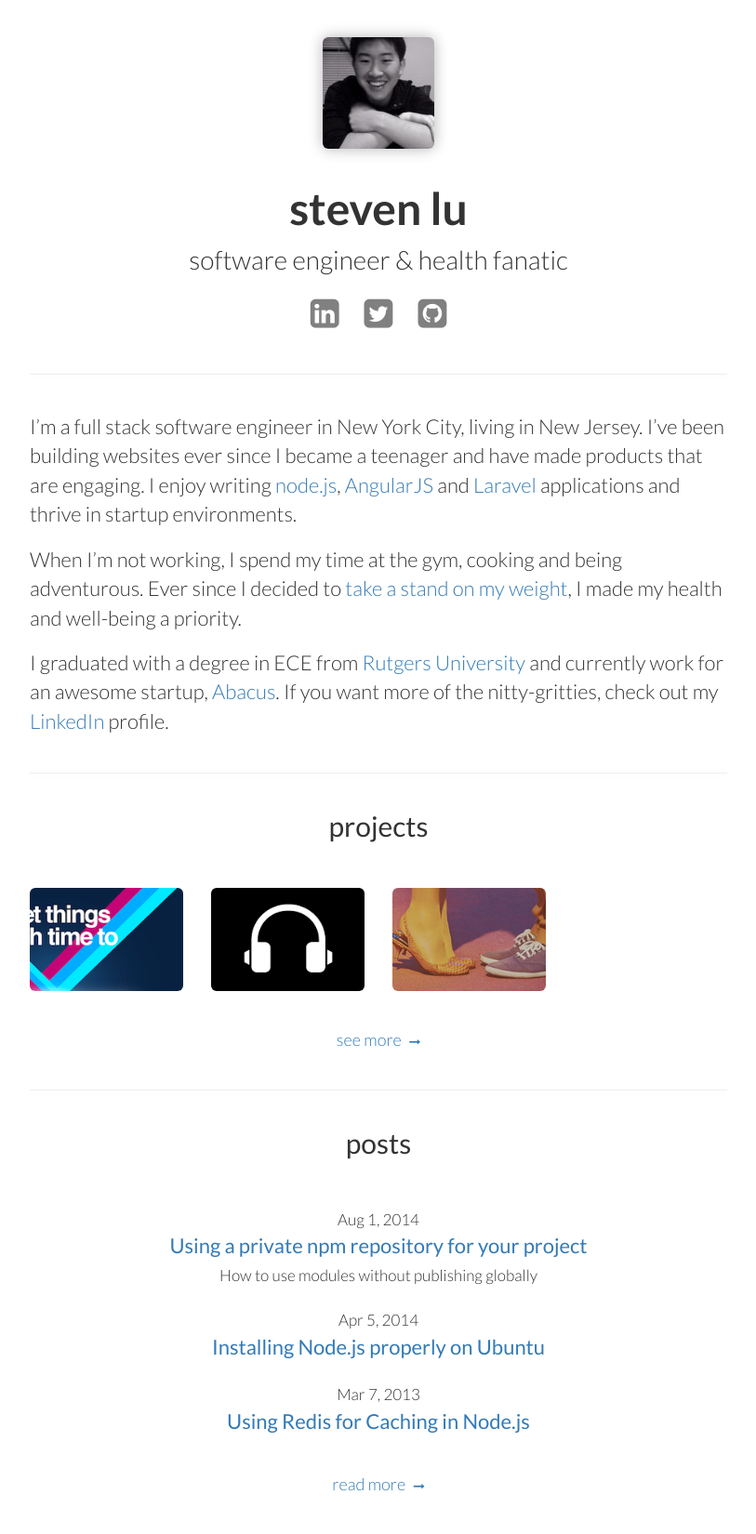
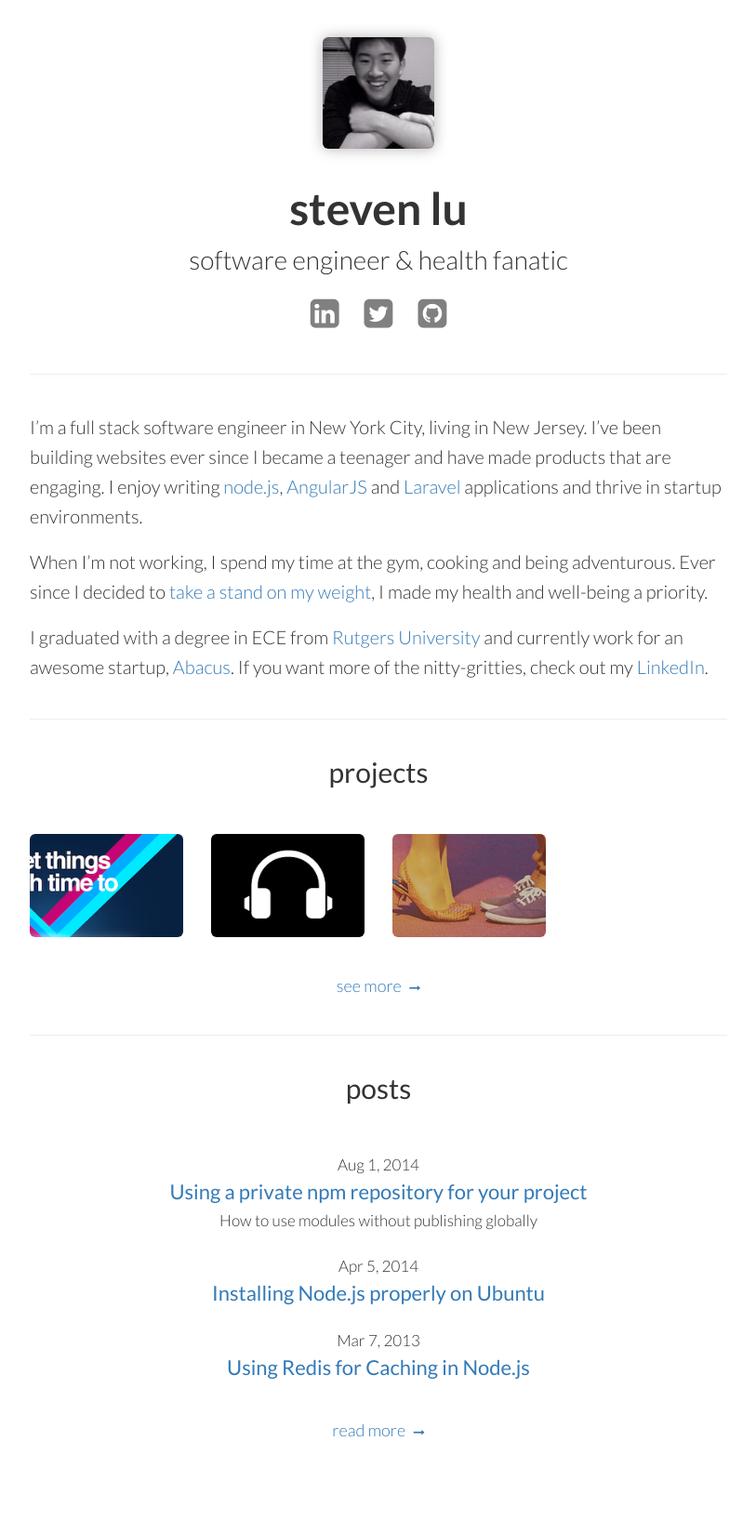
Before and after one commit to sjlu/sjlu.github.io, a Jekyll site: the page built from index.html, in a window 1280 px wide. Shown: the whole page at 93% size, without its empty margins (233-1046 px from the left). Built offline with Jekyll 4.4.1, drawn with Linux system fonts in a browser that asks for light colours; nearby versions of some CDN libraries; after the commit the page ends 1592 px from its top, so only the background shows below that.

Commit message:
Style and wordsmithing.

```diff
--- a/_includes/about.md
+++ b/_includes/about.md
@@ -2,4 +2,4 @@ I'm a full stack software engineer in New York City, living in New Jersey. I've
 
 When I'm not working, I spend my time at the gym, cooking and being adventurous. Ever since I decided to [take a stand on my weight](https://medium.com/steves-health-journey/my-transformation-story-305e0e84eae4), I made my health and well-being a priority.
 
-I graduated with a degree in ECE from [Rutgers University](http://www.rutgers.edu/) and currently work for an awesome startup, [Abacus](https://abacus.com). If you want more of the nitty-gritties, check out my [LinkedIn](https://www.linkedin.com/in/stevenlu) profile.
+I graduated with a degree in ECE from [Rutgers University](http://www.rutgers.edu/) and currently work for an awesome startup, [Abacus](https://abacus.com). If you want more of the nitty-gritties, check out my [LinkedIn](https://www.linkedin.com/in/stevenlu).
--- a/css/main.scss
+++ b/css/main.scss
@@ -72,6 +72,12 @@ nav {
   }
 }
 
+p {
+  font-size: 20px;
+  line-height: 1.6;
+  margin-bottom: 17px;
+}
+
 // Homepage
 #title {
   .avatar {
@@ -115,13 +121,7 @@ nav {
   }
 }
 
-#about {
-  p {
-    font-size: 22px;
-
-    margin-bottom: 17px;
-  }
-}
+#about {}
 
 #projects {
   img {
@@ -214,12 +214,6 @@ nav {
   }
 
   .project-content {
-    font-size: 20px;
-
-    p {
-      margin-bottom: 17px;
-    }
-
     img {
       margin: 30px 0;
       display: block;
```
